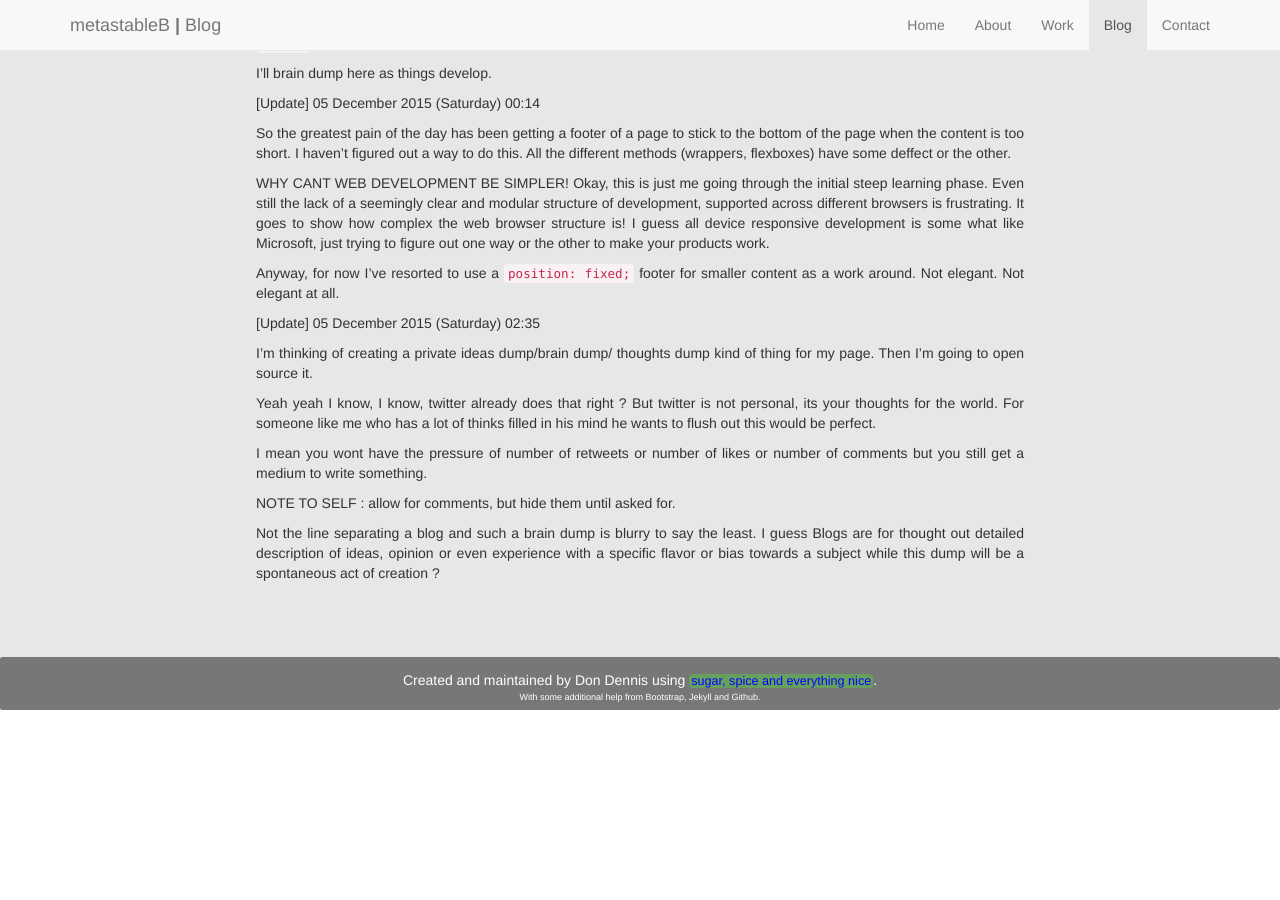
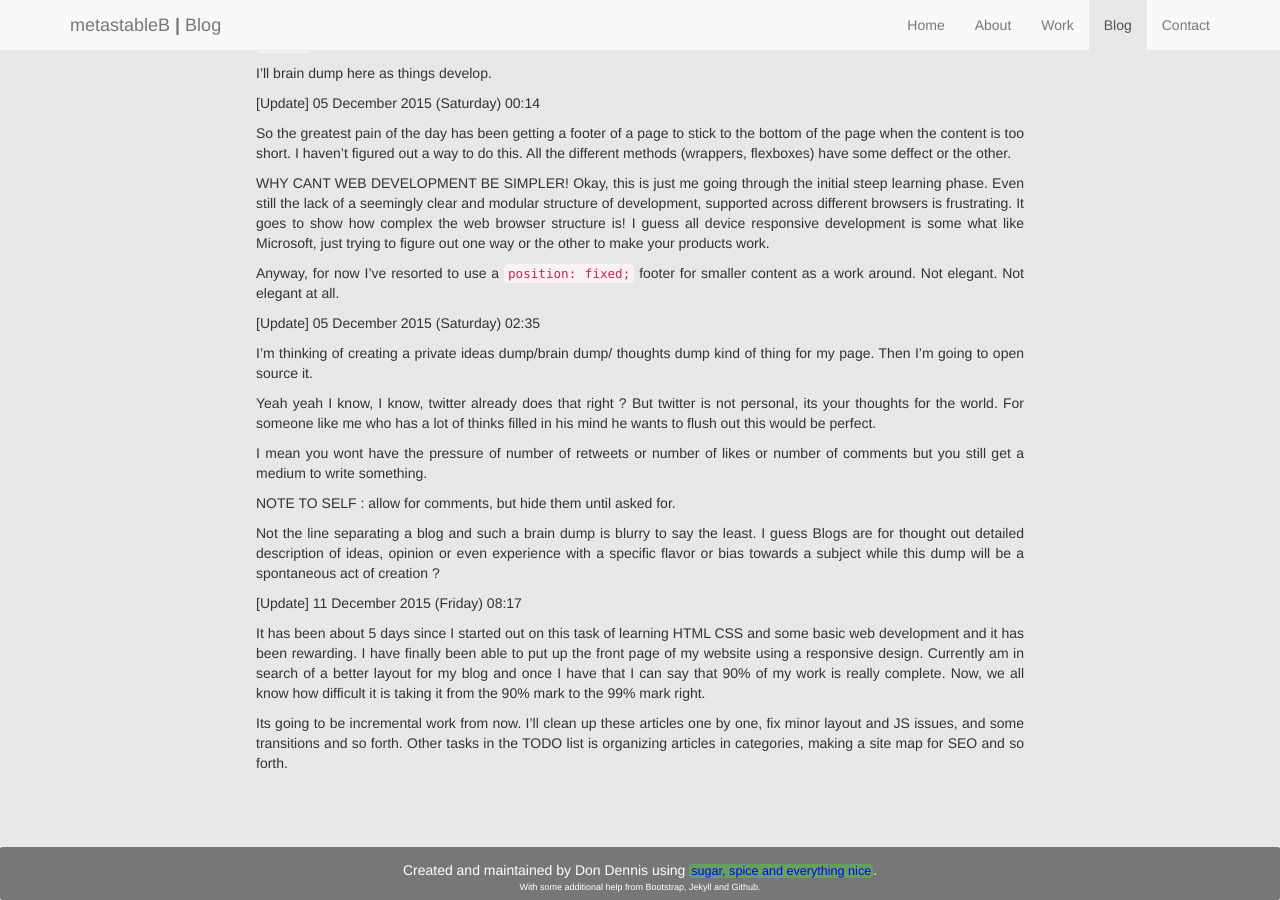
Before and after one commit to metastableB/metastableB.github.io, a Jekyll site: the page built from _posts/2015-12-05-me-and-web-dev.markdown, in a window 1280 px wide and 900 px high, scrolled down 741 px. Built offline with Jekyll 4.4.1, drawn with Linux system fonts in a browser that asks for light colours; nearby versions of some CDN libraries; before the commit the page ends 1451 px from its top, so only the background shows below that.

Commit message:
[Content] me and webdev p1

```diff
--- a/_posts/2015-12-05-me-and-web-dev.markdown
+++ b/_posts/2015-12-05-me-and-web-dev.markdown
@@ -39,3 +39,9 @@ I mean you wont have the pressure of number of retweets or number of likes or nu
 NOTE TO SELF : allow for comments, but hide them until asked for.
 
 Not the line separating a blog and such a brain dump is blurry to say the least. I guess Blogs are for thought out detailed description of ideas, opinion or even experience with a specific flavor or bias towards a subject while this dump will be a spontaneous act of creation ?
+
+[Update] 11 December 2015 (Friday) 08:17
+
+It has been about 5 days since I started out on this task of learning HTML CSS and some basic web development and it has been rewarding. I have finally been able to put up the front page of my website using a responsive design. Currently am in search of a better layout for my blog and once I have that I can say that 90% of my work is really complete. Now, we all know how difficult it is taking it from the 90% mark to the 99% mark right.
+
+Its going to be incremental work from now. I'll clean up these articles one by one, fix minor layout and JS issues, and some transitions and so forth. Other tasks in the TODO list is organizing articles in categories, making a site map for SEO and so forth.
```
